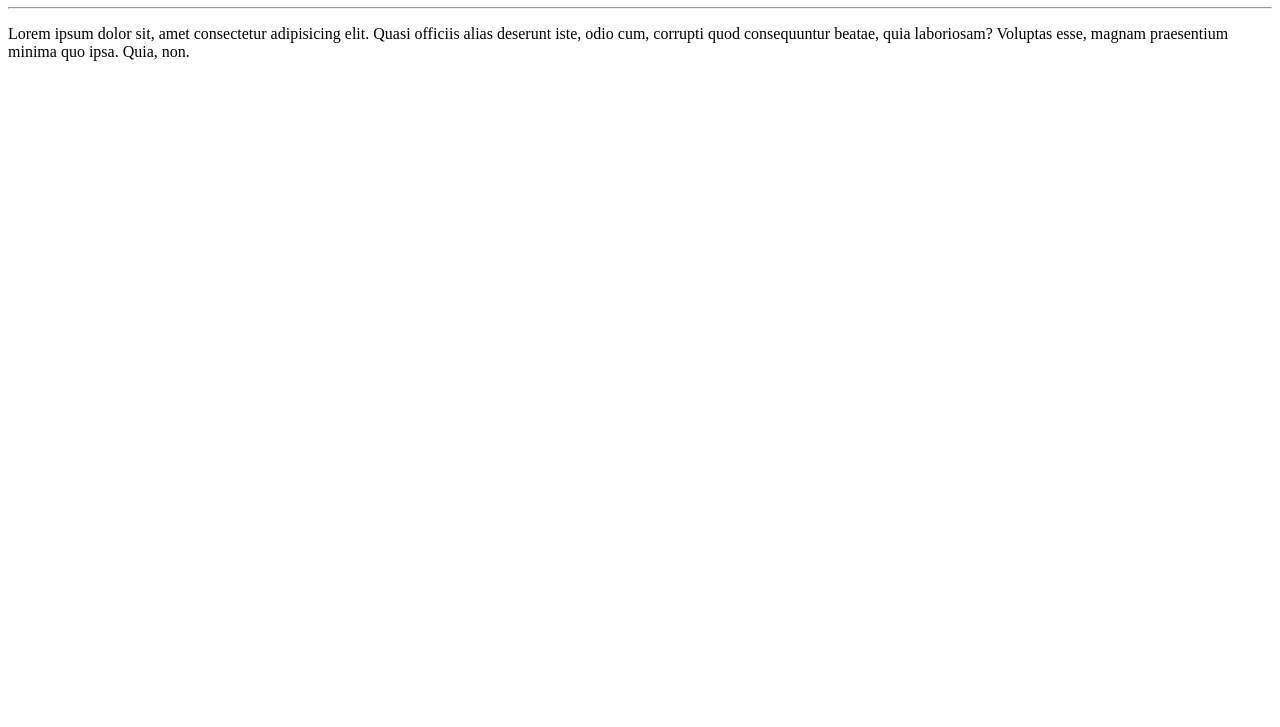
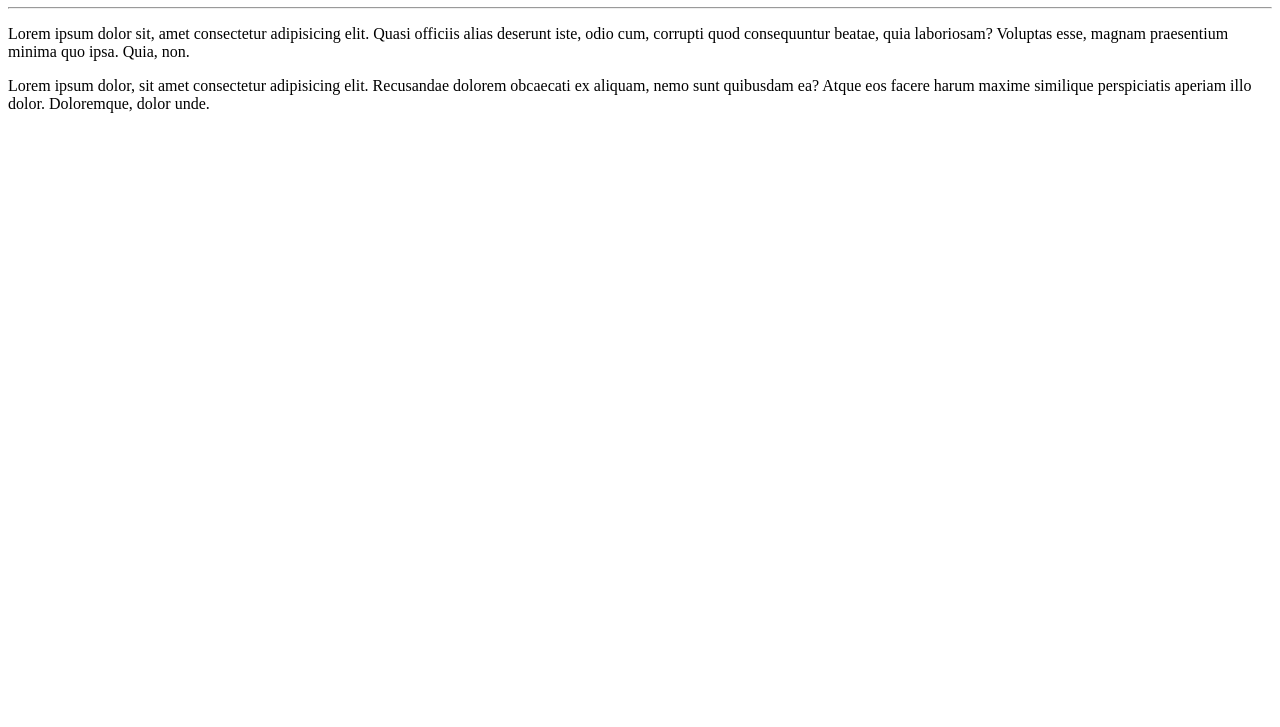
Before and after one commit to JaderMartins/Ola-Mundo, a plain HTML site: page site-exemplo/index.html in a window 1280 px wide. Shown: the part 73-800 px from the top of the page. Drawn offline with Linux system fonts and the light colour scheme.

Commit message:
adicionei um parágrafo

```diff
--- a/site-exemplo/index.html
+++ b/site-exemplo/index.html
@@ -10,5 +10,6 @@
     <h1>Olá, Mundo</h1>
     <hr>
     <p>Lorem ipsum dolor sit, amet consectetur adipisicing elit. Quasi officiis alias deserunt iste, odio cum, corrupti quod consequuntur beatae, quia laboriosam? Voluptas esse, magnam praesentium minima quo ipsa. Quia, non.</p>
+    <p>Lorem ipsum dolor, sit amet consectetur adipisicing elit. Recusandae dolorem obcaecati ex aliquam, nemo sunt quibusdam ea? Atque eos facere harum maxime similique perspiciatis aperiam illo dolor. Doloremque, dolor unde.</p>
 </body>
 </html>
```
